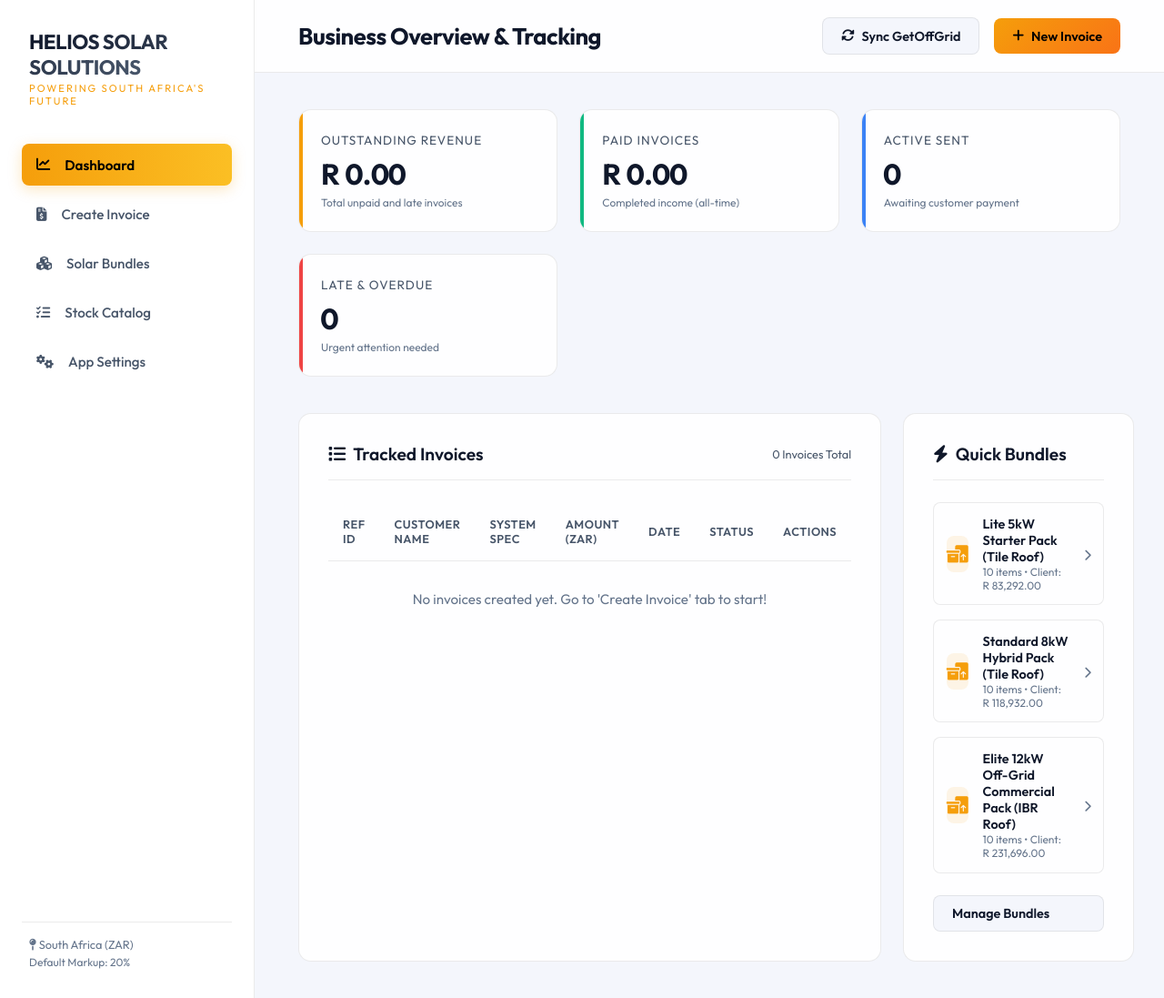
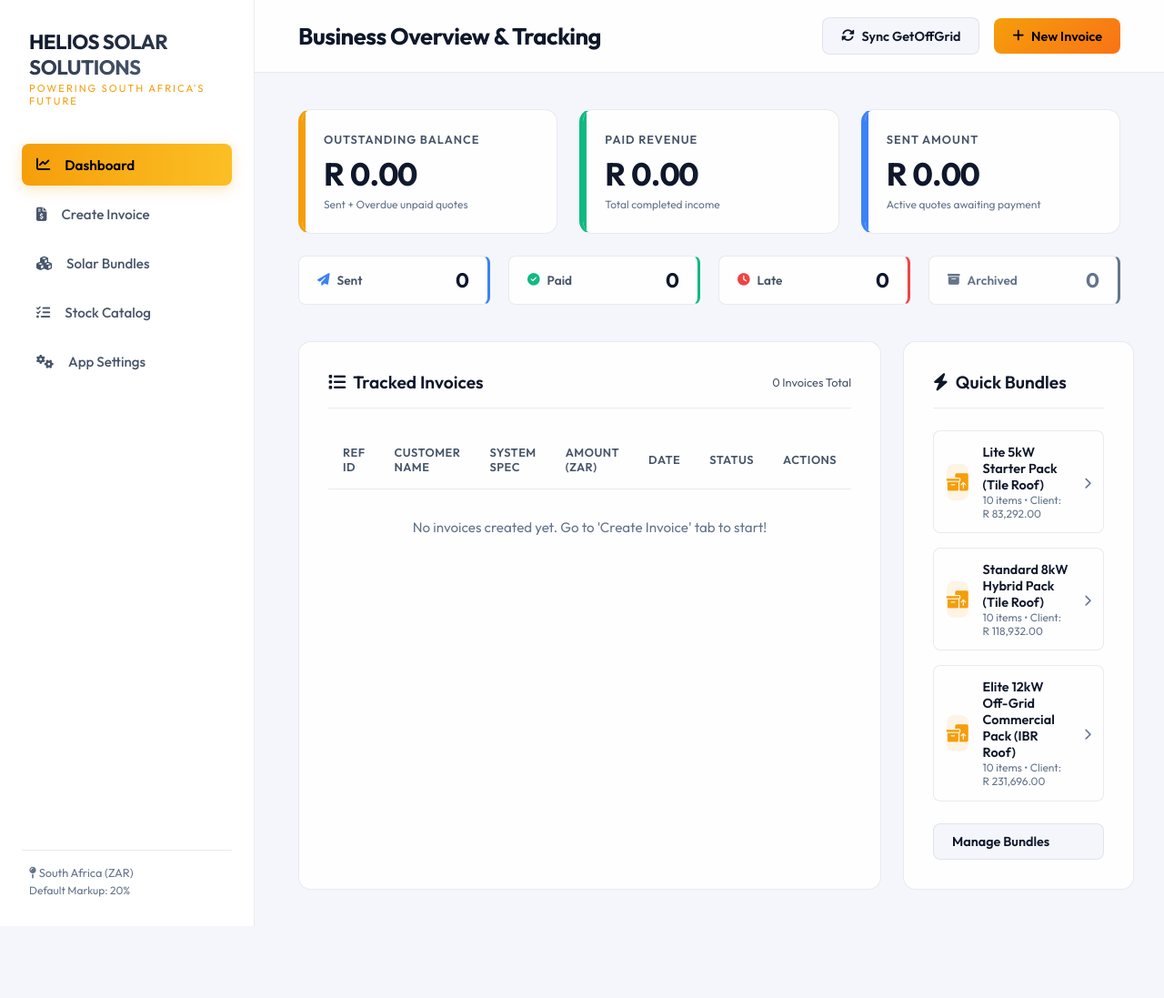
Before and after one commit to saecurrry/solar-invoice, a website with bundled scripts: page public/index.html in a window 1280 px wide. Shown: the whole page at 91% size. After the commit the page ends 1018 px from the top, so only its background shows below. Built offline with nearby package versions, Linux system fonts and the light colour scheme; files whose address does not match are found by name.

Commit message:
feat: remodel dashboard stats with three financial cards and four smaller status tracker cards

```diff
--- a/public/app.js
+++ b/public/app.js
@@ -472,30 +472,43 @@ window.saveSettings = saveSettings;
 
 // --- 1. DASHBOARD VIEW RENDERING ---
 function renderDashboard() {
-  // Calculations: Running totals of outstanding vs paid
+  // Calculations: Running totals and counts by status
   let totalOutstanding = 0;
   let totalPaid = 0;
-  let activeSentCount = 0;
+  let totalSent = 0;
+
+  let sentCount = 0;
+  let paidCount = 0;
   let lateCount = 0;
+  let archivedCount = 0;
 
   state.invoices.forEach(inv => {
     const total = calculateInvoiceTotal(inv).total;
     if (inv.status === 'Sent') {
       totalOutstanding += total;
-      activeSentCount++;
+      totalSent += total;
+      sentCount++;
     } else if (inv.status === 'Late') {
       totalOutstanding += total;
       lateCount++;
     } else if (inv.status === 'Paid') {
       totalPaid += total;
+      paidCount++;
+    } else if (inv.status === 'Archived') {
+      archivedCount++;
     }
   });
 
-  // Update Counters
+  // Update Financial amount cards
   document.getElementById('stat-outstanding').innerText = formatZAR(totalOutstanding);
   document.getElementById('stat-paid').innerText = formatZAR(totalPaid);
-  document.getElementById('stat-sent-count').innerText = activeSentCount;
-  document.getElementById('stat-late-count').innerText = lateCount;
+  document.getElementById('stat-sent-amount').innerText = formatZAR(totalSent);
+
+  // Update Status count cards (on the right side of small card layouts)
+  document.getElementById('count-sent').innerText = sentCount;
+  document.getElementById('count-paid').innerText = paidCount;
+  document.getElementById('count-late').innerText = lateCount;
+  document.getElementById('count-archived').innerText = archivedCount;
 
   // Invoices list summary count
   document.getElementById('invoice-count-summary').innerText = `${state.invoices.length} Invoices Total`;
--- a/public/index.html
+++ b/public/index.html
@@ -82,26 +82,42 @@
         <!-- DASHBOARD VIEW -->
         <main id="view-dashboard" class="content-container view-section active">
           <!-- Stats Grid -->
-          <section class="stats-grid">
-            <div class="stat-card outstanding">
-              <div class="stat-label">Outstanding Revenue</div>
-              <div class="stat-value currency" id="stat-outstanding">R 0.00</div>
-              <div class="stat-desc">Total unpaid and late invoices</div>
+          <!-- Financial Stats Grid -->
+          <section class="financial-grid" style="display: grid; grid-template-columns: repeat(3, 1fr); gap: 1.5rem; margin-bottom: 1.5rem;">
+            <div class="stat-card outstanding" style="border-left: 4px solid var(--accent);">
+              <div class="stat-label" style="font-size: 0.8rem; color: var(--text-secondary); text-transform: uppercase; letter-spacing: 1px; font-weight: 600;">Outstanding Balance</div>
+              <div class="stat-value currency" id="stat-outstanding" style="font-size: 2.2rem; font-weight: 700; color: var(--text-primary); margin-top: 0.5rem;">R 0.00</div>
+              <div class="stat-desc" style="font-size: 0.75rem; color: var(--text-muted); margin-top: 0.25rem;">Sent + Overdue unpaid quotes</div>
             </div>
-            <div class="stat-card paid">
-              <div class="stat-label">Paid Invoices</div>
-              <div class="stat-value currency" id="stat-paid">R 0.00</div>
-              <div class="stat-desc">Completed income (all-time)</div>
+            <div class="stat-card paid" style="border-left: 4px solid var(--success);">
+              <div class="stat-label" style="font-size: 0.8rem; color: var(--text-secondary); text-transform: uppercase; letter-spacing: 1px; font-weight: 600;">Paid Revenue</div>
+              <div class="stat-value currency" id="stat-paid" style="font-size: 2.2rem; font-weight: 700; color: var(--text-primary); margin-top: 0.5rem;">R 0.00</div>
+              <div class="stat-desc" style="font-size: 0.75rem; color: var(--text-muted); margin-top: 0.25rem;">Total completed income</div>
             </div>
-            <div class="stat-card sent">
-              <div class="stat-label">Active Sent</div>
-              <div class="stat-value" id="stat-sent-count">0</div>
-              <div class="stat-desc">Awaiting customer payment</div>
+            <div class="stat-card sent" style="border-left: 4px solid #3b82f6;">
+              <div class="stat-label" style="font-size: 0.8rem; color: var(--text-secondary); text-transform: uppercase; letter-spacing: 1px; font-weight: 600;">Sent Amount</div>
+              <div class="stat-value currency" id="stat-sent-amount" style="font-size: 2.2rem; font-weight: 700; color: var(--text-primary); margin-top: 0.5rem;">R 0.00</div>
+              <div class="stat-desc" style="font-size: 0.75rem; color: var(--text-muted); margin-top: 0.25rem;">Active quotes awaiting payment</div>
             </div>
-            <div class="stat-card late">
-              <div class="stat-label">Late & Overdue</div>
-              <div class="stat-value" id="stat-late-count">0</div>
-              <div class="stat-desc">Urgent attention needed</div>
+          </section>
+
+          <!-- Status Counts Tracker Grid -->
+          <section class="status-counts-grid" style="display: grid; grid-template-columns: repeat(4, 1fr); gap: 1.25rem; margin-bottom: 2.5rem;">
+            <div class="mini-stat-card sent" style="background: var(--bg-card); border: 1px solid var(--border-color); border-radius: var(--radius-sm); padding: 0.75rem 1.25rem; display: flex; justify-content: space-between; align-items: center; border-right: 3px solid #3b82f6; transition: var(--transition-fast);">
+              <span style="font-size: 0.85rem; font-weight: 600; color: var(--text-secondary); display: flex; align-items: center; gap: 0.5rem;"><i class="fa-solid fa-paper-plane" style="color: #3b82f6;"></i> Sent</span>
+              <span id="count-sent" style="font-size: 1.4rem; font-weight: 700; color: var(--text-primary);">0</span>
+            </div>
+            <div class="mini-stat-card paid" style="background: var(--bg-card); border: 1px solid var(--border-color); border-radius: var(--radius-sm); padding: 0.75rem 1.25rem; display: flex; justify-content: space-between; align-items: center; border-right: 3px solid var(--success); transition: var(--transition-fast);">
+              <span style="font-size: 0.85rem; font-weight: 600; color: var(--text-secondary); display: flex; align-items: center; gap: 0.5rem;"><i class="fa-solid fa-circle-check" style="color: var(--success);"></i> Paid</span>
+              <span id="count-paid" style="font-size: 1.4rem; font-weight: 700; color: var(--text-primary);">0</span>
+            </div>
+            <div class="mini-stat-card late" style="background: var(--bg-card); border: 1px solid var(--border-color); border-radius: var(--radius-sm); padding: 0.75rem 1.25rem; display: flex; justify-content: space-between; align-items: center; border-right: 3px solid var(--danger); transition: var(--transition-fast);">
+              <span style="font-size: 0.85rem; font-weight: 600; color: var(--text-secondary); display: flex; align-items: center; gap: 0.5rem;"><i class="fa-solid fa-clock" style="color: var(--danger);"></i> Late</span>
+              <span id="count-late" style="font-size: 1.4rem; font-weight: 700; color: var(--text-primary);">0</span>
+            </div>
+            <div class="mini-stat-card archived" style="background: var(--bg-card); border: 1px solid var(--border-color); border-radius: var(--radius-sm); padding: 0.75rem 1.25rem; display: flex; justify-content: space-between; align-items: center; border-right: 3px solid var(--text-muted); transition: var(--transition-fast);">
+              <span style="font-size: 0.85rem; font-weight: 600; color: var(--text-muted); display: flex; align-items: center; gap: 0.5rem;"><i class="fa-solid fa-box-archive" style="color: var(--text-muted);"></i> Archived</span>
+              <span id="count-archived" style="font-size: 1.4rem; font-weight: 700; color: var(--text-muted);">0</span>
             </div>
           </section>
 
```
